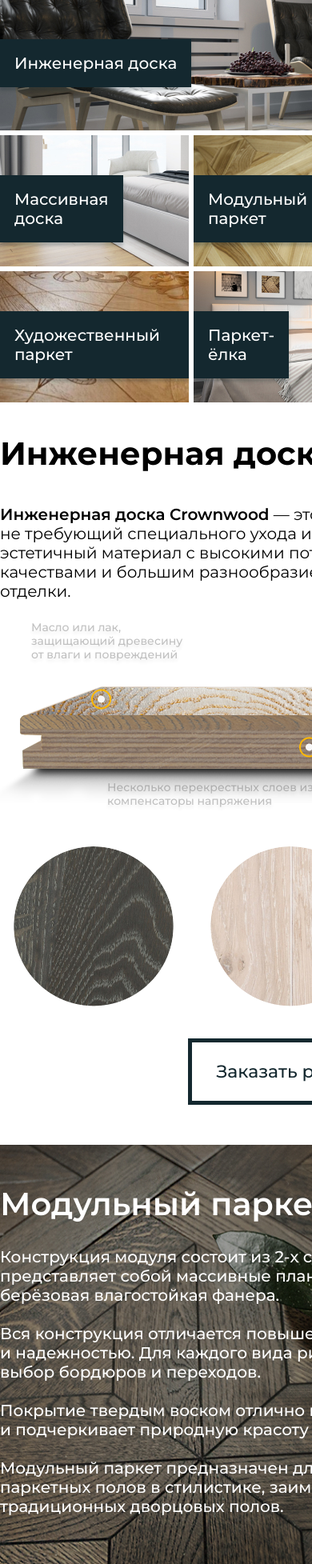
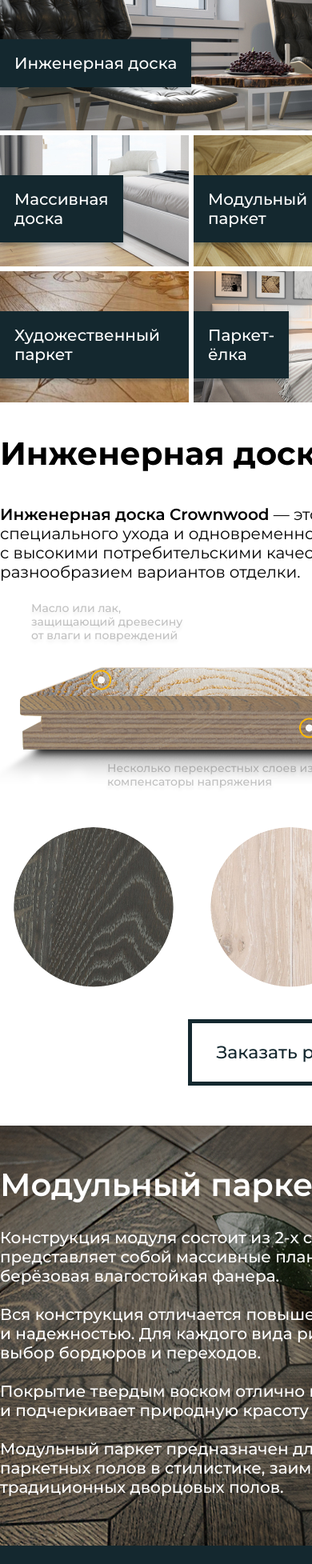
Before and after one commit to swd762/CrownWood, a PHP site: page / in a window 390 px wide. Shown: the part 2161-4116 px from the top of the page at 80% size. Run offline with PHP 8.4, Linux system fonts and the light colour scheme.

Commit message:
some changes

```diff
--- a/styles.css
+++ b/styles.css
@@ -547,8 +547,6 @@ main, footer, header {
         width: 196px;
         top: -146px;
         right: -172px; }
-  .engineering-board-block__content .btn--tablet {
-    display: none; }
   .engineering-board-block__content .samples-block {
     margin: 0 0 40px 0;
     display: none;
@@ -572,7 +570,8 @@ main, footer, header {
     .engineering-board-block__content p {
       font-size: 20px;
       line-height: 24px;
-      margin: 40px 0 100px 0; }
+      margin: 40px 0 100px 0;
+      width: initial; }
     .engineering-board-block__content .engineering-board-image {
       margin-left: 30px;
       margin-bottom: 50px; }
@@ -770,6 +769,13 @@ main, footer, header {
   .art-parquet-block__content .samples-block {
     display: none; }
   @media (max-width: 1080px) {
+    .art-parquet-block__content h2 {
+      font-size: 40px;
+      line-height: 48px; }
+    .art-parquet-block__content p {
+      font-size: 20px;
+      line-height: 24px;
+      width: initial; }
     .art-parquet-block__content .samples-block {
       display: flex;
       margin-bottom: 50px; }
--- a/styles.scss
+++ b/styles.scss
@@ -729,9 +729,9 @@ main, footer, header {
       }
     }
   }
-  .btn--tablet {
-    display: none;
-  }
+  //.btn--tablet {
+  //  display: none;
+  //}
 
   .samples-block {
     margin: 0 0 40px 0;
@@ -763,6 +763,7 @@ main, footer, header {
       font-size: 20px;
       line-height: 24px;
       margin: 40px 0 100px 0;
+      width: initial;
     }
     .engineering-board-image {
       margin-left: 30px;
@@ -1037,6 +1038,15 @@ main, footer, header {
     display: none;
   }
   @media (max-width: $tablet) {
+    h2 {
+      font-size: 40px;
+      line-height: 48px;
+    }
+    p {
+      font-size: 20px;
+      line-height: 24px;
+      width: initial;
+    }
     .samples-block {
       display: flex;
       margin-bottom: 50px;
```
Also changed, not shown: 1 other file.
